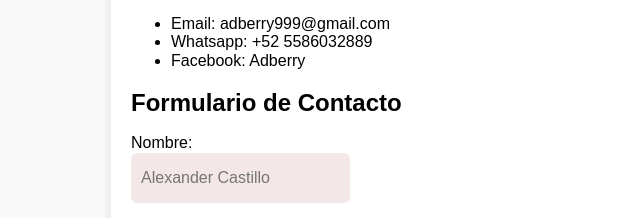
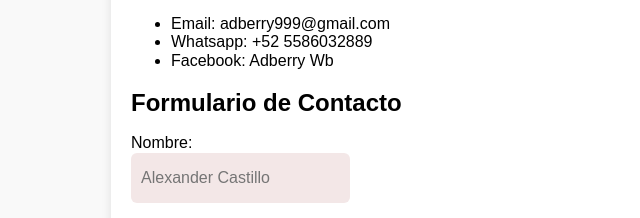
Before and after one commit to ADBERR1/ADBERR1.github.io, a plain HTML site: page contactos.html in a window 1280 px wide. Shown: the part 226-444 px from the top of the page, 129-769 px from the left. Drawn offline with Linux system fonts and the light colour scheme.

Commit message:
Actualizar contactos.html

```diff
--- a/contactos.html
+++ b/contactos.html
@@ -19,7 +19,7 @@
         <ul>
             <li>Email: adberry999@gmail.com</li>
             <li>Whatsapp: +52 5586032889</li>
-            <li>Facebook: Adberry</li>
+            <li>Facebook: Adberry Wb</li>
         </ul>
 
         <br><h2>Formulario de Contacto</h2>
```
